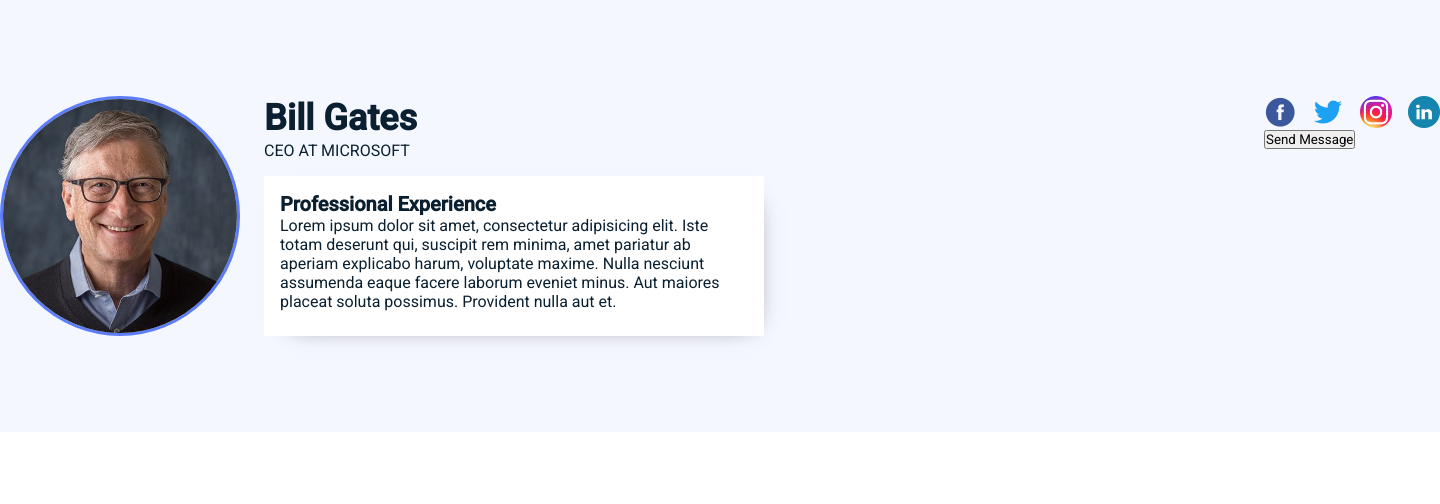
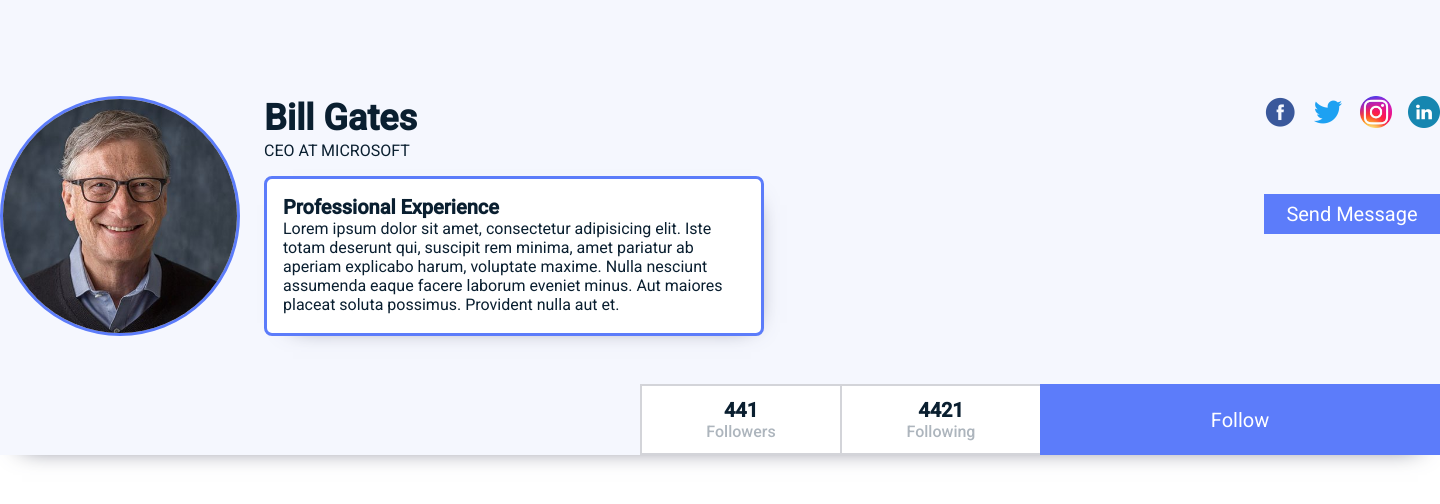
Before and after one commit to Zacharay/socialMediaApp, a PHP site: page /php/views/userProfile.php in a window 1440 px wide. Shown: the top 504 px of the page. Run offline with PHP 8.4, Linux system fonts and the light colour scheme.

Commit message:
followers tab added

```diff
--- a/php/views/loginForm.php
+++ b/php/views/loginForm.php
@@ -16,7 +16,7 @@
             <input type="password" name="Password" class="login__textinput <?= isset($_GET['error']) ? 'login__invalid--input' : '' ?>" placeholder="Password">
             <label class="login__checkbox--label"><input type="checkbox" name="Remember" class="loginBox-checkBox">Remember me</label>
             <span class="login__error--message" id="password-error"><?= isset($_GET['error']) ? 'There is no user with such data' : '' ?></span>
-            <input type="submit" value="Sign in" class="login__submit">
+            <input type="submit" value="Sign in" class="btn--primary">
         </form>
     </div>
 </body>
--- a/php/views/registerForm.php
+++ b/php/views/registerForm.php
@@ -54,7 +54,7 @@
 
             <input type="text" name="Job" class="login__textinput" placeholder="Enter your current occupation" value="<?=$jobValue ?>">
             <label class="login__checkbox--label"><input type="checkbox" name="Remember" class="login__checkbox" required>I accept Terms and Conditions</label>
-            <input type="submit" value="Next" class="login__submit">
+            <input type="submit" value="Next" class="btn--primary">
         </form>
     </div>
 
--- a/php/views/uploadPhoto.php
+++ b/php/views/uploadPhoto.php
@@ -14,7 +14,7 @@
         <form id="uploadPhoto__form" method="POST" enctype="multipart/form-data" action="../controllers/uploadPhotoController.php">
             <input type="file" name="profilePhoto" id="uploadPhoto__input--file" onchange="displaySelectedImage()"/>
             <label for="uploadPhoto__input--file" class="uploadPhoto__input--file__label">Choose an image </label>
-            <input type="submit" value="Save" class="login__submit"/>
+            <input type="submit" value="Save" class="btn--primary"/>
         </form>
     </div>
     <script>
--- a/php/views/userProfile.php
+++ b/php/views/userProfile.php
@@ -8,7 +8,7 @@
     <title>Social Media</title>
 </head>
 <body>
-    <div style="background-color: #f5f7fe;">
+    <div style="background-color: #f5f7fe; box-shadow: 0px 13px 24px -22px rgba(66, 68, 90, 1);">
         <section class="userProfile__header container">
             <div class="userProfile__header__wrapper">
                 <img src="../../images/profilePhotos/userPhoto_1.png" class="userProfile__photo"/>
@@ -44,10 +44,21 @@
                         </a>
                     </li>
                 </ul>
-                <button>Send Message</button>
+                <button class="btn--primary">Send Message</button>
+
             </div>
         </section>
-    </div>
+        <section class="followers__container container">
+            <div class="followers__element">
+                <h4>441</h4>
+                <p>Followers</p>
+            </div>
+            <div class="followers__element">
+                <h4>4421</h4>
+                <p>Following</p>
+            </div>
+            <button class="btn--primary followers__btn">Follow</button>
+        </section>
 
 </body>
 </html>
--- a/styles/main.css
+++ b/styles/main.css
@@ -13,19 +13,30 @@
 html{
     font-size:62.5%;
 }
-.login-btn
-{
-    width:30rem !important;
-    text-align: center;
-}
 a{
     text-decoration: none;
+}
+li{
+    list-style-type: none;
+}
 
-}
+
+/* Reusable classes */
 .container{
     width:144rem;
     margin:0 auto;
 }
-li{
-    list-style-type: none;
+.btn--primary{
+    text-align: center;
+    background-color:var(--blue-main) ;
+    width:100%;
+    border:none;
+    color:white;
+    font-size:2rem;
+    padding:0.8rem 0.0rem;
+    cursor:pointer;
+    transition: all 0.2s;
 }
+.btn--primary:hover{
+    background-color:var(--blue-main_light);
+}
--- a/styles/userProfile.css
+++ b/styles/userProfile.css
@@ -1,8 +1,8 @@
 .userProfile__header{
     display:flex;
     justify-content: space-between;
-    padding:9.6rem 0rem;
-
+    padding-top:9.6rem;
+    padding-bottom:4.8rem;
 }
 .userProfile__photo{
     width:24rem;
@@ -32,6 +32,8 @@
     width:50rem;
     height:16rem;
     background-color:white;
+    border:solid 3px var(--blue-main);
+    border-radius:8px;
     box-shadow: 8px 8px 24px -21px rgba(66, 68, 90, 1);
     font-size:1.6rem;
     padding:1.6rem;
@@ -46,8 +48,36 @@
 .userProfile__socials__container{
     display:flex;
     gap:1.6rem;
+    margin-bottom:6.4rem;
 }
 .userProfile__socials__image{
     width:3.2rem;
     height:3.2rem;
 }
+.followers__container{
+    display:flex;
+    justify-content: flex-end;
+}
+.followers__element{
+    background-color:white;
+    width:20rem;
+    display:flex;
+    flex-direction: column;
+    align-items: center;
+    justify-content: center;
+    padding:1.2rem;
+    border:2px solid #d3d4d9;
+    border-right:none;
+}
+.followers__element h4{
+    font-size:2rem;
+    color:#0a1f30
+}
+.followers__element p {
+    font-size:1.6rem;
+    font-weight:500;
+    color:#adb5bd;
+}
+.followers__btn{
+    width:40rem;
+}
```
Also changed, not shown: index.php (+14 -2 lines), styles/loginForm.css (+0 -13 lines), styles/utility.css (deleted, +0 -13 lines).
